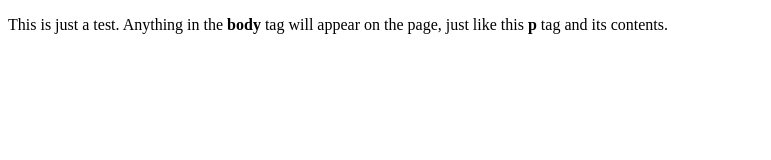
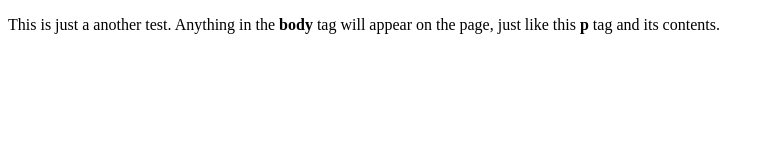
Before and after one commit to michaelsanchez-pingidentity/hello-ping, a plain HTML site: page index.html in a window 1280 px wide. Shown: the whole page, without its empty margins (0-771 px from the left). Drawn offline with Linux system fonts and the light colour scheme.

Commit message:
Another local edit.

```diff
--- a/index.html
+++ b/index.html
@@ -4,6 +4,6 @@
     <title>Browser Tab Title</title>
   </head>
   <body>
-    <p>This is just a test. Anything in the <strong>body</strong> tag will appear on the page, just like this <strong>p</strong> tag and its contents.</p>
+    <p>This is just a another test. Anything in the <strong>body</strong> tag will appear on the page, just like this <strong>p</strong> tag and its contents.</p>
   </body>
 </html>
```
